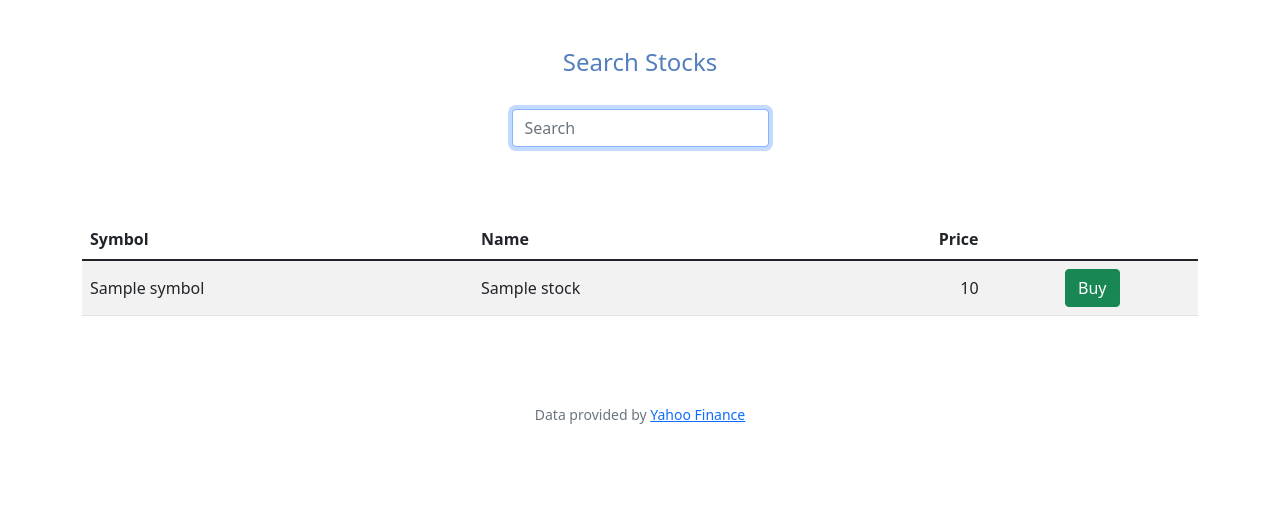
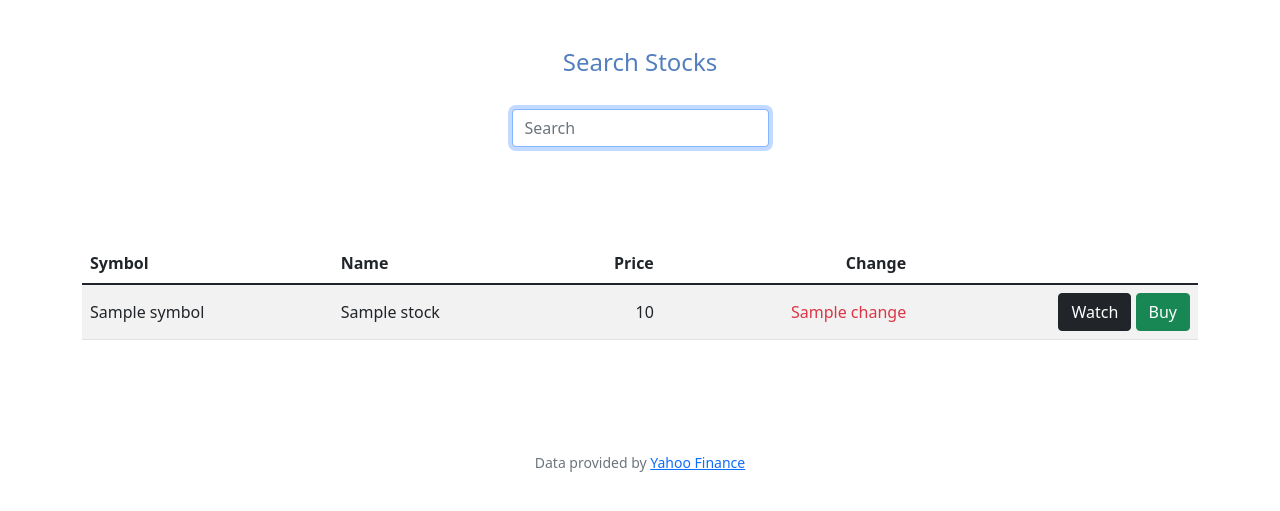
Before and after one commit to sohankancherla/stock-market-simulator, a Flask app: template templates/search.html in a window 1280 px wide. Shown: the part 76-587 px from the top of the page. Run offline with Flask 3, Linux system fonts and the light colour scheme; the template is opened without the code that fills it: most values are stand-ins (such as "Sample title", 1, 10 or a date in 2020); some libraries are stand-ins or nearby versions.

Commit message:
completed search

```diff
--- a/app.py
+++ b/app.py
@@ -42,34 +42,38 @@ def index():
     return apology("TODO")
 
 
-@app.route("/search", methods=["GET", "POST"])
+@app.route("/search", methods=["GET"])
 @login_required
 def buy():
     """Search for stock"""
-    if request.method == "POST":
-        stock = request.form.get("search")
-        url = f"https://finnhub.io/api/v1/search?q={stock}&token={api_key}"
-        response = requests.get(url)
-        data = response.json()
+    stock = request.args.get("q")
+    if stock != None:
+        if stock.strip():
+            url = f"https://finnhub.io/api/v1/search?q={stock}&token={api_key}"
+            response = requests.get(url)
+            data = response.json()
 
-        if response.status_code == 200 and data["result"]:
-            result = []
-            data = data["result"]
-            for i in data:
-                symbol = i.get('symbol')
-                name = i.get("description")
-                if "." not in symbol:
-                    stock_info = lookup(symbol, name)
-                    if stock_info:
-                        result.append(stock_info)
+            if response.status_code == 200 and data["result"]:
+                result = []
+                data = data["result"]
+                for i in data:
+                    symbol = i.get('symbol')
+                    name = i.get("description")
+                    if "." not in symbol:
+                        stock_info = lookup(symbol, name)
+                        if stock_info:
+                            result.append(stock_info)
 
-            if not result:
-                flash("No results found.", "danger")
+                if not result:
+                    flash("No results found.", "danger")
+                    return render_template('search.html', search=stock)
+                else:
+                    return render_template('search.html', result=result, search=stock)
+            else:
+                flash("Error retrieving data.", "danger")
                 return render_template('search.html', search=stock)
-            else:
-                return render_template('search.html', result=result, search=stock)
         else:
-            flash("Error retrieving data.", "danger")
+            flash("Please enter a symbol or company name.", "danger")
             return render_template('search.html', search=stock)
     else:
         return render_template('search.html', search="")
--- a/templates/search.html
+++ b/templates/search.html
@@ -8,9 +8,9 @@
     <div id="overlay" style="display: none; position: fixed; width: 100%; height: 100%; top: 0; left: 0; right: 0; bottom: 0; background-color: rgba(0,0,0,0.5); z-index: 2;"></div>
     <h4 class="blue">Search Stocks</h4>
     <br>
-    <form action="/search" method="post">
+    <form action="/search" method="get">
         <div class="mb-6">
-            <input autocomplete="off" autofocus class="form-control mx-auto w-auto" id="search" name="search" placeholder="Search" value="{{ search }}" type="text" maxlength="30">
+            <input autocomplete="off" autofocus class="form-control mx-auto w-auto" id="q" name="q" placeholder="Search" value="{{ search }}" type="text" maxlength="30">
         </div>
     </form>
     <br><br>
@@ -20,13 +20,14 @@
     </div>
 
     {% if result %}
-        <div class="container py-4 text-center">
+        <div class="container py-5 text-center">
             <table class="table table-striped">
                 <thead>
                     <tr>
                         <th class="text-start">Symbol</th>
                         <th class="text-start">Name</th>
                         <th class="text-end">Price</th>
+                        <th class="text-end">Change</th>
                     </tr>
                 </thead>
                 <tbody>
@@ -35,8 +36,17 @@
                             <td class="text-start align-middle">{{ stock.symbol }}</td>
                             <td class="text-start align-middle">{{ stock.name }}</td>
                             <td class="text-end align-middle">{{ stock.price }}</td>
-                            <td class="align-middle">
-                                <form action="/delete" method="post">
+                            {% if stock.change >= 0 %}
+                                <td class="text-end align-middle text-success">+{{ stock.change }}</td>
+                            {% else %}
+                                <td class="text-end align-middle text-danger">{{ stock.change }}</td>
+                            {% endif %}
+                            <td class="text-end align-middle">
+                                <form action="/delete" method="post" style="display: inline">
+                                    <input name="symbol" type="hidden" value="{{ stock.symbol }}">
+                                    <button class="btn btn-dark">Watch</button>
+                                </form>
+                                <form action="/delete" method="post" style="display: inline">
                                     <input name="symbol" type="hidden" value="{{ stock.symbol }}">
                                     <button class="btn btn-success">Buy</button>
                                 </form>
```
Also changed, not shown: helpers.py (+19 -22 lines), 1 other file.
